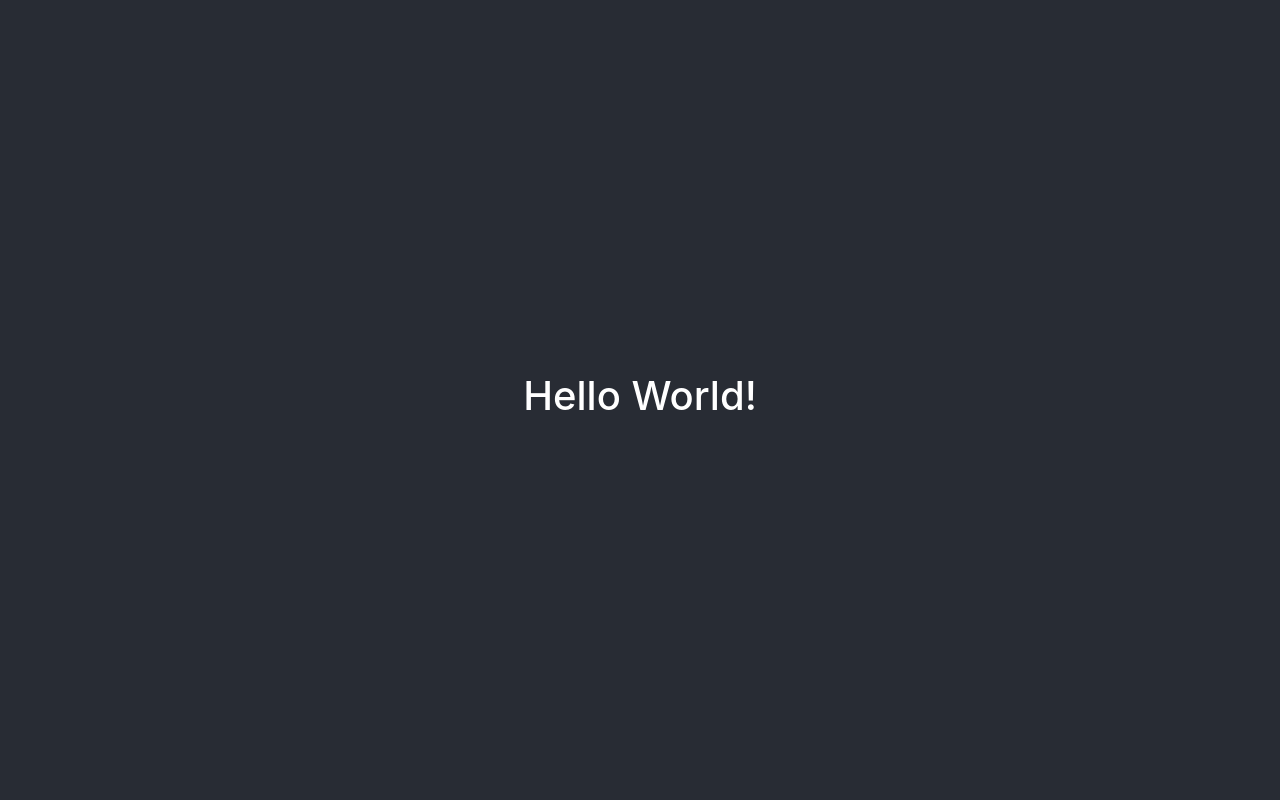
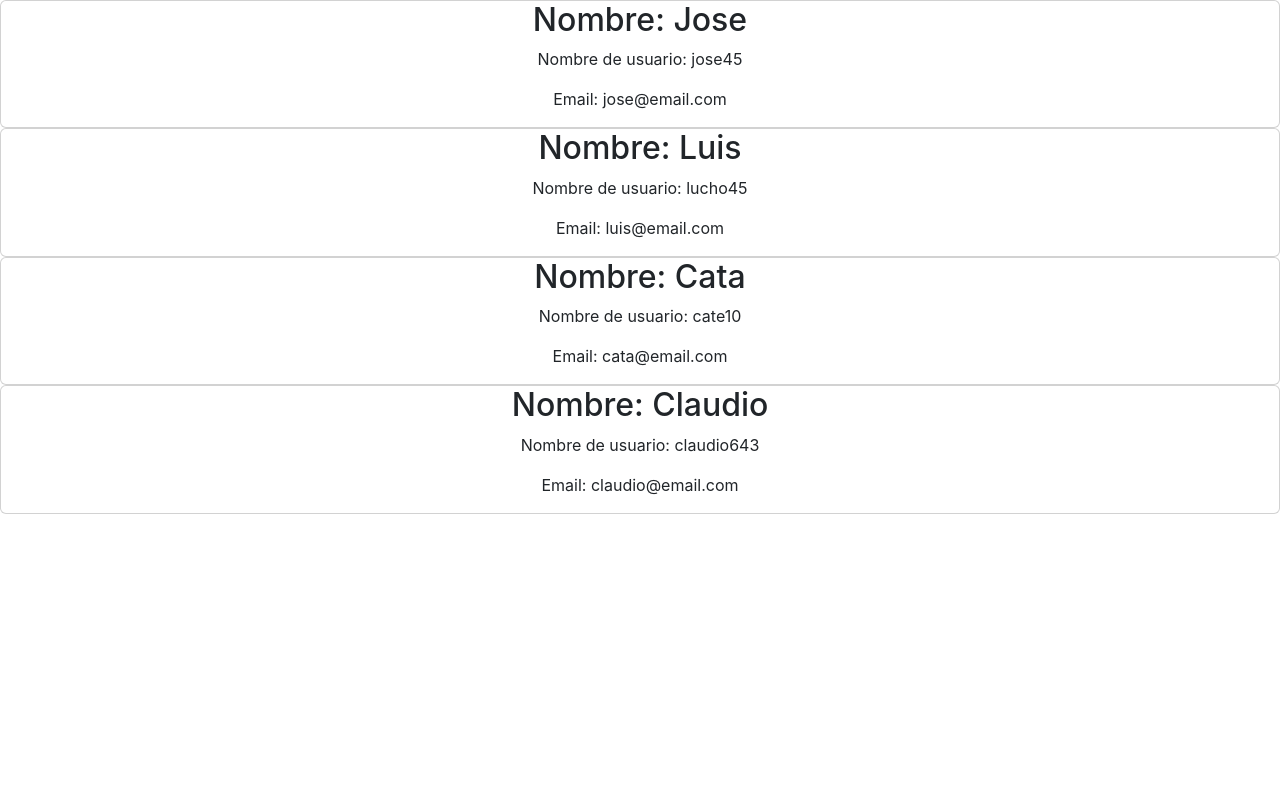
Before and after one commit to JoseGermanx/my-app, a React (Create React App) app: page / in a window 1280 px wide. Shown: the top 800 px of the page. Built offline with nearby package versions, Linux system fonts and the light colour scheme.

Commit message:
Clases props

```diff
--- a/src/App.js
+++ b/src/App.js
@@ -1,17 +1,24 @@
-import logo from "./logo.svg";
 import "./App.css";
-import Button from "./components/button/button";
-import Parrafo from "./components/parrafo/parrafo";
-import EjemploEstado from "./components/estado/EjemploEstado";
+import PersonCard from "./components/PersonCard";
 
 function App() {
+  const personList = [
+    { id:"01", name: "Jose", username: "jose45", email: "jose@email.com" },
+    { id:"02", name: "Luis", username: "lucho45", email: "luis@email.com" },
+    { id:"03", name: "Cata", username: "cate10", email: "cata@email.com" },
+    { id:"04", name: "Claudio", username: "claudio643", email: "claudio@email.com" },
+  ];
+
   return (
     <div className="App">
-      <header className="App-header">
-        <h1>Hello World!</h1>
-      </header>
-      <Parrafo />
-      <EjemploEstado />
+      {personList.map((person) => (
+        <PersonCard
+          key={person.id}
+          nombrePersona={person.name}
+          NombreUsuario={person.username}
+          emailUsuario={person.email}
+        />
+      ))}
     </div>
   );
 }
--- /dev/null
+++ b/src/components/PersonCard.jsx
@@ -0,0 +1,15 @@
+import React from "react";
+
+function PersonCard(props) {
+  const { nombrePersona, NombreUsuario, emailUsuario } = props;
+
+  return (
+    <div className="card">
+      <h2>Nombre: {nombrePersona}</h2>
+      <p>Nombre de usuario: {NombreUsuario}</p>
+      <p>Email: {emailUsuario}</p>
+    </div>
+  );
+}
+
+export default PersonCard;
```
Also changed, not shown: 1 other file (tests, documents, lock files or other folders).
